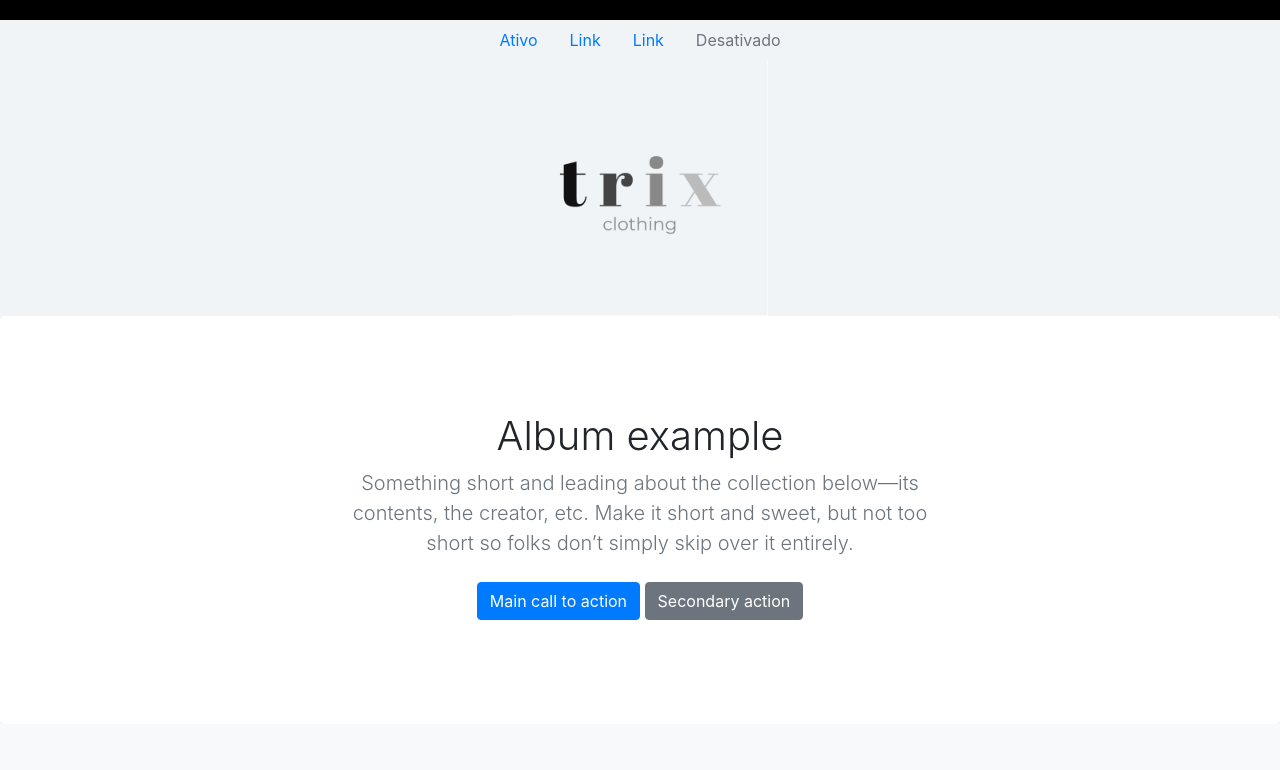
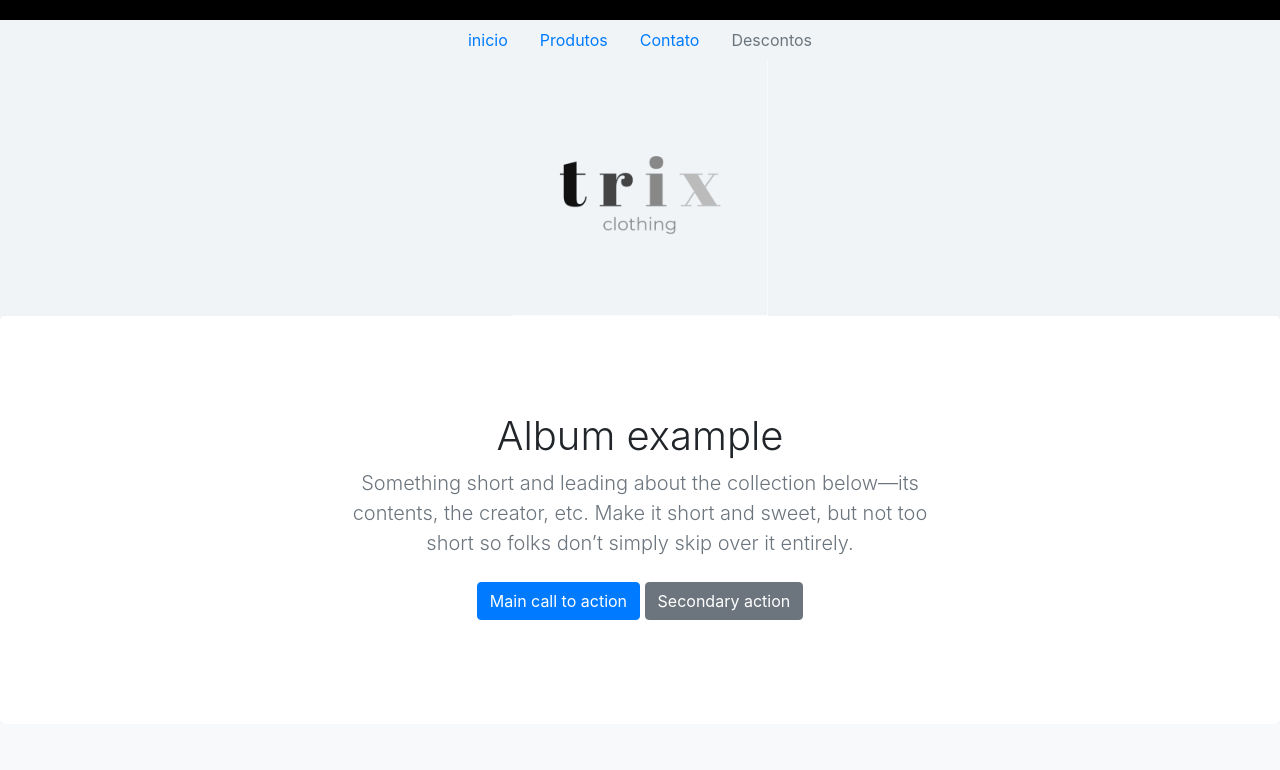
Before and after one commit to GustavoLuc/TesteLoja, a plain HTML site: page index1.html in a window 1280 px wide. Shown: the top 770 px of the page. Drawn offline with nearby package versions, Linux system fonts and the light colour scheme.

Commit message:
Teste 0.2

```diff
--- a/index1.html
+++ b/index1.html
@@ -58,16 +58,16 @@
 
   <ul class="nav justify-content-center">
     <li class="nav-item">
-      <a class="nav-link active" href="#">Ativo</a>
+      <a class="nav-link active" href="#">inicio</a>
     </li>
     <li class="nav-item">
-      <a class="nav-link" href="#">Link</a>
+      <a class="nav-link" href="#">Produtos</a>
     </li>
     <li class="nav-item">
-      <a class="nav-link" href="#">Link</a>
+      <a class="nav-link" href="#">Contato</a>
     </li>
     <li class="nav-item">
-      <a class="nav-link disabled" href="#">Desativado</a>
+      <a class="nav-link disabled" href="#">Descontos</a>
     </li>
   </ul>
 <div>
```
